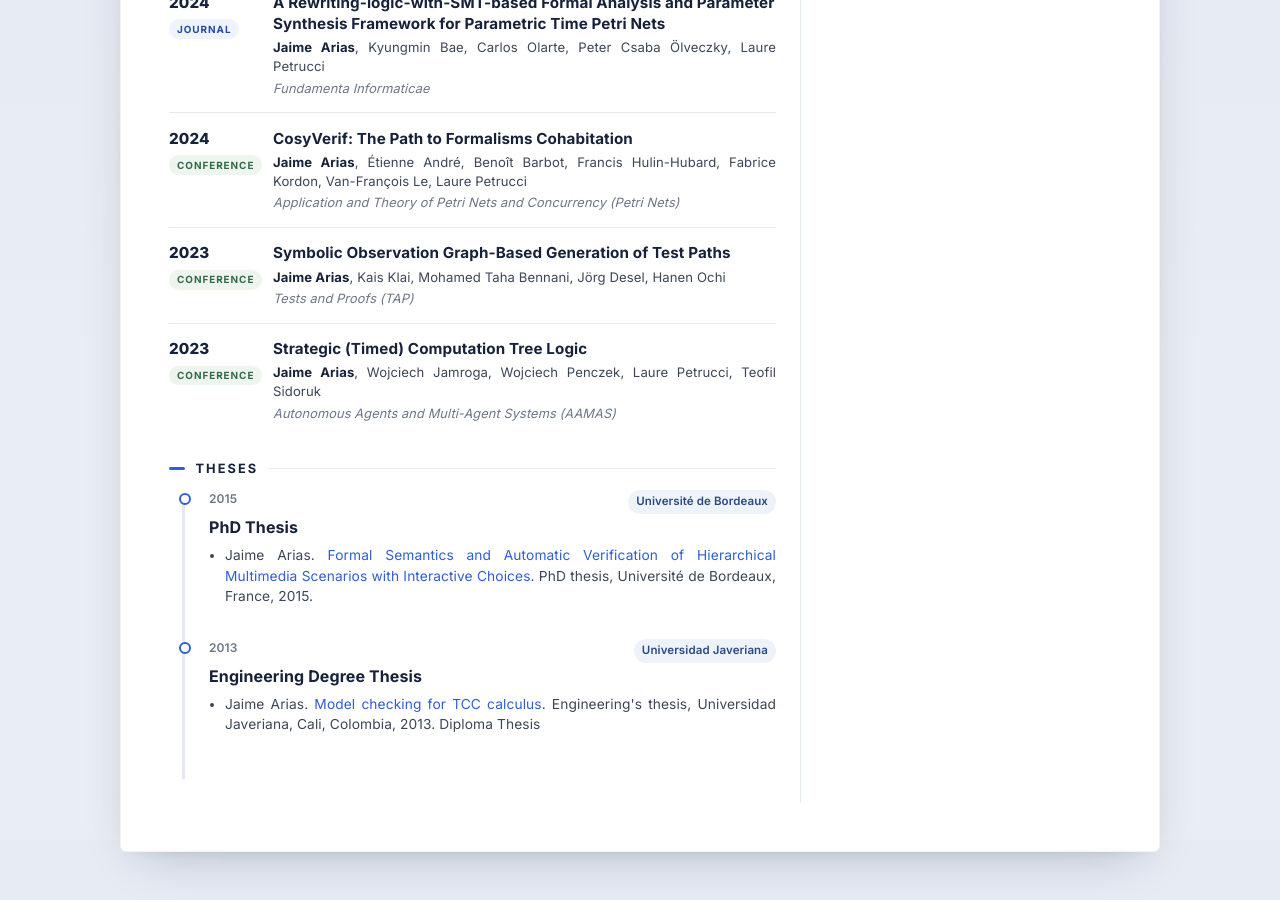
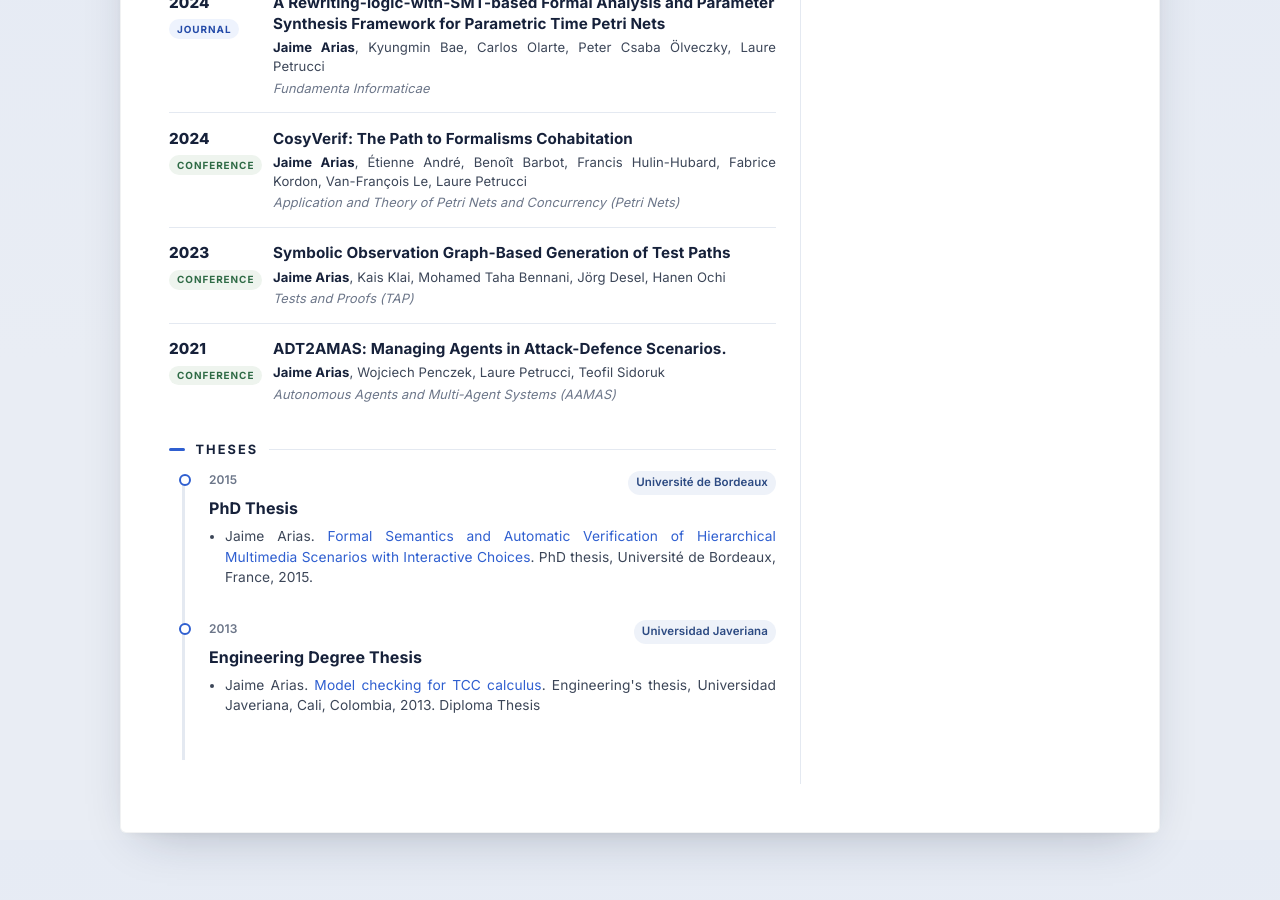
Before and after one commit to himito/himito.github.io, a Jekyll site: the page built from index.md, in a window 1280 px wide and 900 px high, scrolled down 2760 px. Built offline with Jekyll 4.4.1, drawn with Linux system fonts in a browser that asks for light colours; nearby versions of some CDN libraries; some web fonts are replaced; library files that are not in the unit come from our copies.

Commit message:
update publication details for "ADT2AMAS: Managing Agents in Attack-Defence Scenarios"; correct year and URL

```diff
--- a/_data/projects.yml
+++ b/_data/projects.yml
@@ -11,7 +11,7 @@
     Project funded by <a href="https://www.univ-spn.fr/"
     target="_blank">Université Sorbonne Paris Nord</a> that aims to reduce the
     state-space generated by <a
-    href="http://maude.cs.illinois.edu/w/index.php/The_Maude_System"
+    href="https://maude.cs.illinois.edu/"
     target="_blank"">Maude</a> using the <a
     href="https://sites.lipn.univ-paris13.fr/websites/pmc-sog"
     target="_blank">Symbolic Observation Graph</a>.
--- a/_data/selected_publications.yml
+++ b/_data/selected_publications.yml
@@ -36,9 +36,9 @@
   year: 2023
   url: "https://doi.org/10.1007/978-3-031-38828-6_8"
 
-- title: "Strategic (Timed) Computation Tree Logic"
-  authors: "Jaime Arias, Wojciech Jamroga, Wojciech Penczek, Laure Petrucci, Teofil Sidoruk"
+- title: "ADT2AMAS: Managing Agents in Attack-Defence Scenarios."
+  authors: "Jaime Arias, Wojciech Penczek, Laure Petrucci, Teofil Sidoruk"
   venue: "Autonomous Agents and Multi-Agent Systems (AAMAS)"
   type: "Conference"
-  year: 2023
-  url: "https://dl.acm.org/doi/10.5555/3545946.3598661"
+  year: 2021
+  url: "https://dl.acm.org/doi/10.5555/3463952.3464225"
```
